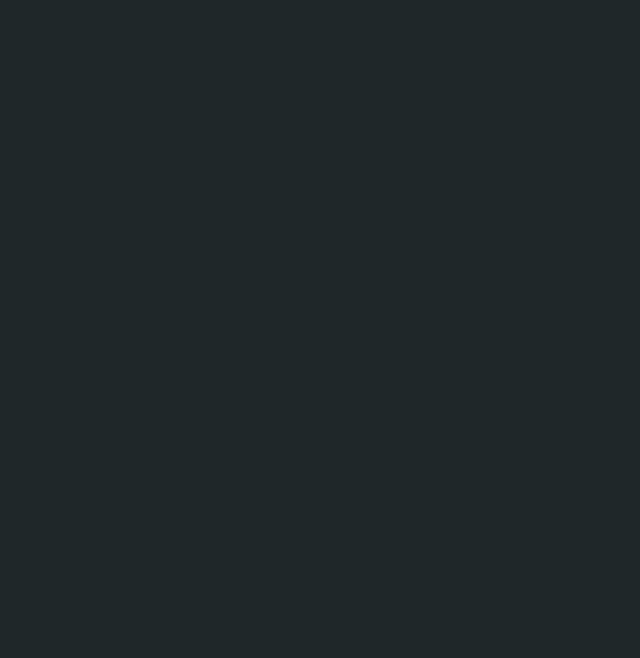
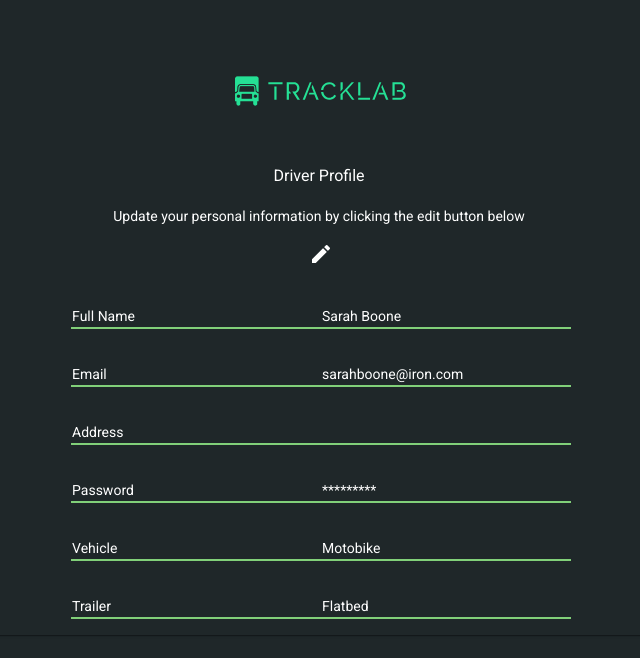
Before and after one commit to DSC-TrackLab/TrackLab-Mobile, an Angular app: page /profile/driver in a window 1280 px wide. Before the commit this address led to /. Shown: the top 658 px of the page, without its empty margins (321-961 px from the left). Built offline with nearby package versions, Linux system fonts and the light colour scheme.

Commit message:
Complete user profile update views for client and driver in its own module

```diff
--- a/src/app/app-routing.module.ts
+++ b/src/app/app-routing.module.ts
@@ -1,3 +1,4 @@
+import { DriverProfileComponent } from './user/driver-profile/driver-profile.component';
 import { UserProfileComponent } from './user/user-profile/user-profile.component';
 import { NgModule } from '@angular/core';
 import { Routes, RouterModule } from '@angular/router';
@@ -12,7 +13,8 @@ const routes: Routes = [
   { path: 'login', component: LoginComponent },
   { path: 'register', component:RegisterComponent  },
   { path: 'guest', component:GuestsigninComponent },
-  { path: 'profile', component: UserProfileComponent }
+  { path: 'profile/client', component: UserProfileComponent },
+  {path: 'profile/driver', component: DriverProfileComponent}
 ];
 
 @NgModule({
--- a/src/app/user/driver-profile/driver-profile.component.css
+++ b/src/app/user/driver-profile/driver-profile.component.css
@@ -0,0 +1,92 @@
+.box{
+    background: #1F2729;
+    color: white;
+  }
+
+.example-full-width {
+    width: 100%;
+}
+
+::ng-deep  .mat-form-field-label {
+    /*change color of label*/
+    color:#DBDBDB !important ;
+    text-size-adjust: 24px;
+    }
+
+    ::ng-deep.mat-form-field-underline {
+    /*change color of underline*/
+    background-color: #81D079 !important;
+}
+
+::ng-deep.mat-form-field-ripple {
+    /*change color of underline when focused*/
+    background-color: green !important;;
+    }
+button{
+    background: #25E095 !important;
+}
+
+/* arrow button glowing */
+.arrow{
+    color: #81D079;
+    width: 40px;
+
+}
+.arrow{
+    animation: glowing 1300ms infinite;
+}
+@keyframes glowing {
+    0% {
+    color:  #25E095;
+
+    }
+    50% {
+    color: #49e819;
+
+    }
+    100% {
+    color: #2ba805;
+
+    }
+}
+.spacer{
+    color:#25E095 ;
+    margin-top: 3.5rem;
+    margin-bottom: 4.5rem;
+}
+
+.spacer a:hover{
+    color:#25E095 ;
+}
+
+div.field {
+    float: left;
+}
+
+.icon{
+    cursor: pointer
+}
+
+.icon:hover{
+    color: #25E095;
+}
+
+.info-table td {
+    border-bottom: 2px solid #81D079;
+    padding-top: 35px;
+    text-align: left;
+    width: 50%;
+}
+
+.info-table {
+    width: 100%;
+}
+
+@media only screen and (min-width: 600px) {
+    .example-form {
+    min-width: 150px;
+    max-width: 500px;
+    width: 100%;
+    margin-left: 27%;
+    }
+}
--- a/src/app/user/driver-profile/driver-profile.component.html
+++ b/src/app/user/driver-profile/driver-profile.component.html
@@ -1 +1,90 @@
-<p>driver-profile works!</p>
+<div class="container">
+    <div  class="justify-content-center text-center">
+        <div>
+            <mat-card class="box">
+                <img  src="/assets/logo.svg" width="200px" />
+                <mat-card-title class="text-center">
+                    <h3 class="mat-h3 ">Driver Profile</h3>
+                </mat-card-title>
+                <mat-card-content>
+                    <p>Update your personal information by clicking the edit button below</p>
+                </mat-card-content>
+                <form class="example-form">
+                    <div *ngIf="!edit">
+                        <mat-icon class='icon' aria-hidden="false" (click)="edit = true" *ngIf="!edit">edit</mat-icon>
+                        <table class='info-table'>
+                            <tr>
+                                <td>Full Name</td>
+                                <td>Sarah Boone</td>
+                            </tr>
+                            <tr>
+                                <td>Email</td>
+                                <td>sarahboone@iron.com</td>
+                            </tr>
+                            <tr>
+                                <td>Address</td>
+                                <td></td>
+                            </tr>
+                            <tr>
+                                <td>Password</td>
+                                <td>*********</td>
+                            </tr>
+                            <tr>
+                                <td>Vehicle</td>
+                                <td>Motobike</td>
+                            </tr>
+                            <tr>
+                                <td>Trailer</td>
+                                <td>Flatbed</td>
+                            </tr>
+                        </table>
+                    </div>
+                    <div class='edits' *ngIf='edit'>
+                        <mat-icon class='icon' aria-hidden="false" (click)="edit = false" *ngIf="edit">clear</mat-icon>
+                        <mat-card-content>
+                            <mat-form-field class="example-full-width">
+                                <input type='text' matInput placeholder="Full Name">
+                            </mat-form-field>
+                        </mat-card-content>
+                        <mat-card-content>
+                            <mat-form-field class="example-full-width">
+                                <input type='email' matInput placeholder="Email">
+                            </mat-form-field>
+                        </mat-card-content>
+                        <mat-card-content>
+                            <mat-form-field class="example-full-width">
+                                <input type='text' matInput placeholder="Address">
+                            </mat-form-field>
+                        </mat-card-content>
+                        <mat-card-content>
+                            <mat-form-field class="example-full-width">
+                                <input type='password' matInput placeholder="Current Password">
+                            </mat-form-field>
+                        </mat-card-content>
+                        <mat-card-content>
+                            <mat-form-field class="example-full-width">
+                                <input type='password' matInput placeholder="New Password">
+                            </mat-form-field>
+                        </mat-card-content>
+                        <mat-card-content>
+                            <mat-form-field class="example-full-width">
+                                <input type='password' matInput placeholder="Confirm New Password">
+                            </mat-form-field>
+                        </mat-card-content>
+                        <mat-card-content>
+                            <mat-form-field class="example-full-width">
+                                <input type='text' matInput placeholder="Vehicle">
+                            </mat-form-field>
+                        </mat-card-content>
+                        <mat-card-content>
+                            <mat-form-field class="example-full-width">
+                                <input type='text' matInput placeholder="Confirm New Password">
+                            </mat-form-field>
+                        </mat-card-content>
+                        <button mat-stroked-button class="btn m-4">Update</button>
+                    </div>
+                </form>
+            </mat-card>
+        </div>
+    </div>
+</div>
--- a/src/app/user/driver-profile/driver-profile.component.ts
+++ b/src/app/user/driver-profile/driver-profile.component.ts
@@ -7,6 +7,8 @@ import { Component, OnInit } from '@angular/core';
 })
 export class DriverProfileComponent implements OnInit {
 
+  edit = false;
+
   constructor() { }
 
   ngOnInit(): void {
--- a/src/app/user/user-profile/user-profile.component.css
+++ b/src/app/user/user-profile/user-profile.component.css
@@ -5,13 +5,6 @@
 
   .example-full-width {
     width: 100%;
-  }
-  .main {
-    background: #1F2729;
-    color:#25E095 ;
-  }
-  .mat-label{
-    color:#25E095 !important ;
   }
   ::ng-deep  .mat-form-field-label {
     /*change color of label*/
--- a/src/app/user/user-profile/user-profile.component.html
+++ b/src/app/user/user-profile/user-profile.component.html
@@ -4,10 +4,10 @@
             <mat-card class="box">
                 <img  src="/assets/logo.svg" width="200px" />
                 <mat-card-title class="text-center">
-                    <h3 class="mat-h3 ">Profile</h3>
+                    <h3 class="mat-h3 ">Client Profile</h3>
                 </mat-card-title>
                 <mat-card-content>
-                    <p>Update your personal information below.</p>
+                    <p>Update your personal information by clicking the edit button below</p>
                 </mat-card-content>
                 <form class="example-form">
                     <div *ngIf="!edit">
@@ -35,32 +35,32 @@
                         <mat-icon class='icon' aria-hidden="false" (click)="edit = false" *ngIf="edit">clear</mat-icon>
                         <mat-card-content>
                             <mat-form-field class="example-full-width">
-                                <input matInput placeholder="Full Name">
+                                <input type='text' matInput placeholder="Full Name">
                             </mat-form-field>
                         </mat-card-content>
                         <mat-card-content>
                             <mat-form-field class="example-full-width">
-                                <input matInput placeholder="Email">
+                                <input type='email' matInput placeholder="Email">
                             </mat-form-field>
                         </mat-card-content>
                         <mat-card-content>
                             <mat-form-field class="example-full-width">
-                                <input matInput placeholder="Address">
+                                <input type='text' matInput placeholder="Address">
                             </mat-form-field>
                         </mat-card-content>
                         <mat-card-content>
                             <mat-form-field class="example-full-width">
-                                <input matInput placeholder="Current Password">
+                                <input type='password' matInput placeholder="Current Password">
                             </mat-form-field>
                         </mat-card-content>
                         <mat-card-content>
                             <mat-form-field class="example-full-width">
-                                <input matInput placeholder="New Password">
+                                <input type='password' matInput placeholder="New Password">
                             </mat-form-field>
                         </mat-card-content>
                         <mat-card-content>
                             <mat-form-field class="example-full-width">
-                                <input matInput placeholder="Confirm New Password">
+                                <input type='password' matInput placeholder="Confirm New Password">
                             </mat-form-field>
                         </mat-card-content>
                         <button mat-stroked-button class="btn m-4">Update</button>
```
